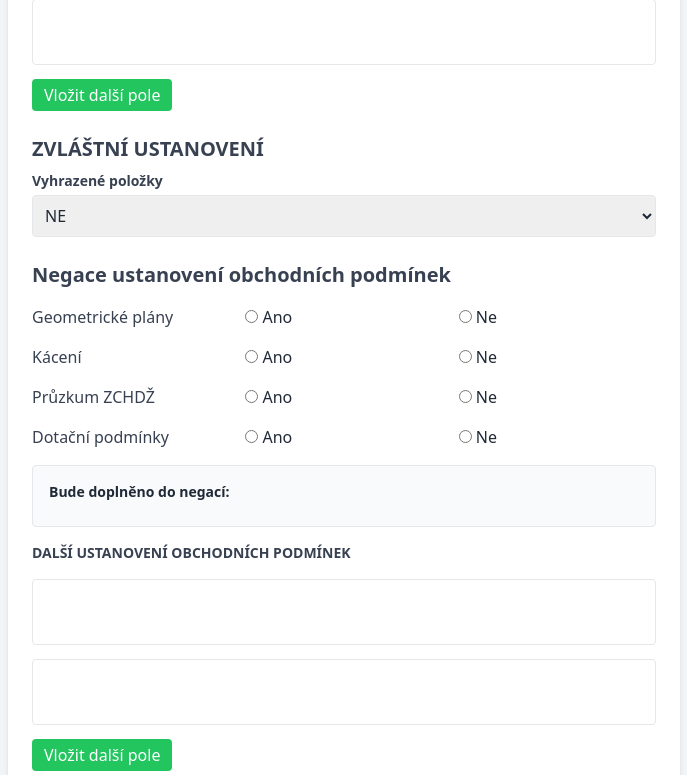
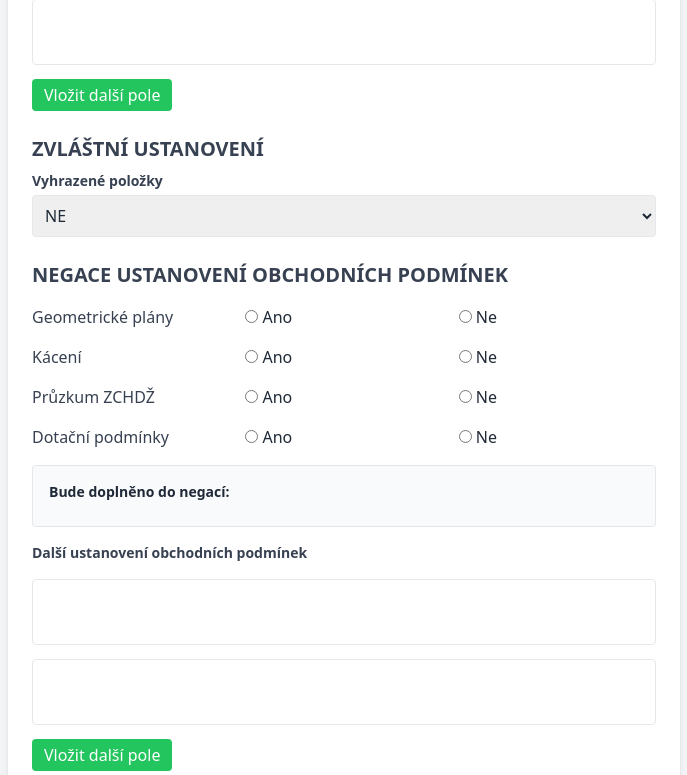
Before and after one commit to JenikAdamira/contract-generator, a Python web app: template templates/form.html in a window 1280 px wide. Shown: the part 1797-2572 px from the top of the page, without its empty margins (296-983 px from the left). Run offline with Jinja, Linux system fonts and the light colour scheme; the template is opened without the code that fills it, so the values that code supplies are empty; some libraries are stand-ins or nearby versions.

Commit message:
Update form.html

```diff
--- a/templates/form.html
+++ b/templates/form.html
@@ -144,7 +144,7 @@
 
       <!-- Sekce: Negace -->
       <div>
-        <h2 class="text-xl font-semibold text-gray-700 mb-1">Negace ustanovení obchodních podmínek</h2>
+        <h2 class="text-xl font-semibold text-gray-700 mb-1 uppercase">Negace ustanovení obchodních podmínek</h2>
 
       <!-- Rozšířené otázky s ANO/NE -->
       <div class="mt-4 space-y-4">
@@ -179,7 +179,7 @@
         <!-- Textová pole pro vlastní negace -->
 <div class="mt-4">
   <div id="negace-wrapper" class="space-y-2 mb-2">
-<h2 class="text-sm font-semibold mb-2 text-gray-700 uppercase">Další ustanovení obchodních podmínek</h2>
+<h2 class="text-sm font-semibold mb-2 text-gray-700">Další ustanovení obchodních podmínek</h2>
     <textarea name="negace_1" rows="2" class="w-full p-2 border rounded resize-none"></textarea>
     <textarea name="negace_2" rows="2" class="w-full p-2 border rounded resize-none"></textarea>
   </div>
```
